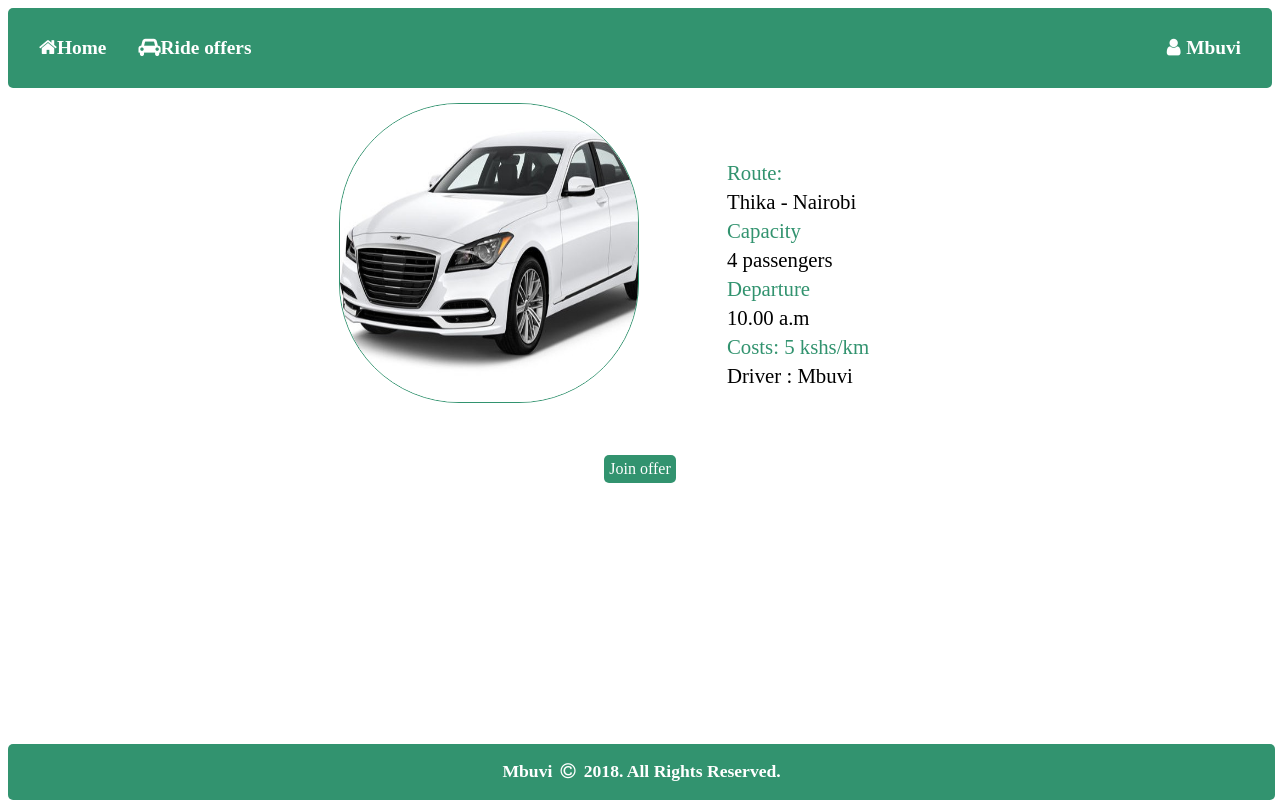
After one commit to meshack-mbuvi/ride-my-way, a PHP site: page /ridedetails.html in a window 1280 px wide. The commit adds this page. Run offline with PHP 8.4, Linux system fonts and the light colour scheme.

Commit message:
[Feature #158423574] Add ui page for user to view ride offer details. Update README.md to reflect new feature for view ride offer details [Finishes #158423574]

```diff
--- a/ui/css/main.css
+++ b/ui/css/main.css
@@ -106,6 +106,12 @@ Show link that opens and closes the navbar*/
 .text-center{
     text-align: center;
 }
+/*center elements in div*/
+.div-center{
+    align-items: center;
+    justify-content: center;
+    display: flex;
+}
 
 /*style form and its elements*/
 form{
@@ -204,3 +210,32 @@ a {
 .right{
     float: right !important;
 }
+.car_image{
+    float: left;
+}
+.car_image img{
+    width: 300px;
+    height: 300px;
+    border-radius: 40%;
+    border:1px solid #32936f;
+}
+.ride_details{
+    padding: 16px;
+    margin-top: 16px;
+
+}
+.ride_details p{
+    font-size: 1.3em;
+}
+.label{
+    color: #32936f;
+    display: block;
+    margin:5px 0 5px 0;
+    clear: both;
+}
+.join a{
+    background-color: #32936f !important;
+    color: #fff;
+    text-align: center;
+    padding: 5px;
+}
--- /dev/null
+++ b/ui/ridedetails.html
@@ -0,0 +1,87 @@
+<!DOCTYPE html>
+<html>
+<head>
+	<!--Make width of page follow the screen-width of the device-->
+	<meta name="viewport" content="width=device-width, initial-scale=1.0">
+
+	<link rel="stylesheet" href="css/main.css">
+	<link rel="stylesheet" href="https://cdnjs.cloudflare.com/ajax/libs/font-awesome/4.7.0/css/font-awesome.min.css">
+	<!--Link for custom styles-->
+	<title>Ride offer Details</title>
+
+</head>
+<body>
+	<div class="container">
+		<div class="row navbar" id=myNav>
+			<div class="col-sm-12 col-lg-12">
+				<ul>
+				    <li><a href="./index.html"><i class="fa fa-home "></i>Home</a></li>
+				    <li><a href="./user.html"><i class="fa fa-car "></i>Ride offers</a></li>
+				    <li class="right"><a href="./index.html"><i class="fa fa-user fa-fw"></i>Mbuvi</a></li>
+				    <li class="icon"><a href="javascript:void(0);" onclick="toggleResponsive()"><i class="fa fa-bars"></i></a></li>
+				</ul>
+			</div>
+		</div>
+
+		<!--ride offer details-->
+		<div class="row rides">
+			<div class="col-sm-12 col-md-3">
+
+			</div>
+
+			<div class="col-sm-12 col-md-3">
+				<div class="div-center car_image">
+					<img src="./img/rides/car8.jpg" class="car_image">
+				</div>
+
+			</div>
+			<div class="col-sm-12 col-md-3">
+				<div class="ride_details">
+					<div class="div-center">
+						<p><span class="label">Route: </span>
+							Thika - Nairobi
+							<span class="label">Capacity </span>
+							4 passengers
+							<span class="label">Departure</span>
+							 10.00 a.m
+
+							<span class="label">Costs: 5 kshs/km</span>
+							<span>Driver : Mbuvi</span>
+						</p>
+
+					</div>
+
+
+				</div>
+			</div>
+			<div class="col-sm-12 col-md-3">
+
+			</div>
+
+		</div>
+		<div class="row">
+			<div class="col-sm-12 col-md-3">
+
+			</div>
+			<div class="col-sm-12 col-md-6 div-center">
+				<div class="div-center join"><a href="user.html"">Join offer</a></div>
+
+			</div>
+			<div class="col-sm-12 col-md-3">
+
+			</div>
+		</div>
+
+
+	</div>
+	<!--provide extra space betwen container and footer-->
+	<div class="clear"></div>
+	<!--footer -->
+	<footer>
+		<p>Mbuvi <i class="fa fa-copyright fa-fw"></i> 2018. All Rights Reserved.</p>
+	</footer>
+    </div>
+
+</body>
+
+</html>
```
Also changed, not shown: ui/img/rides/car8.jpg (added).
